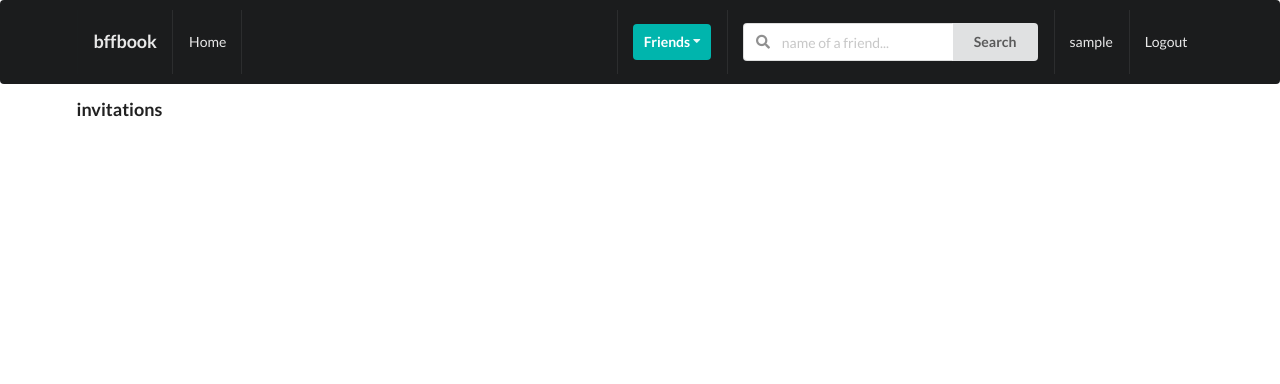
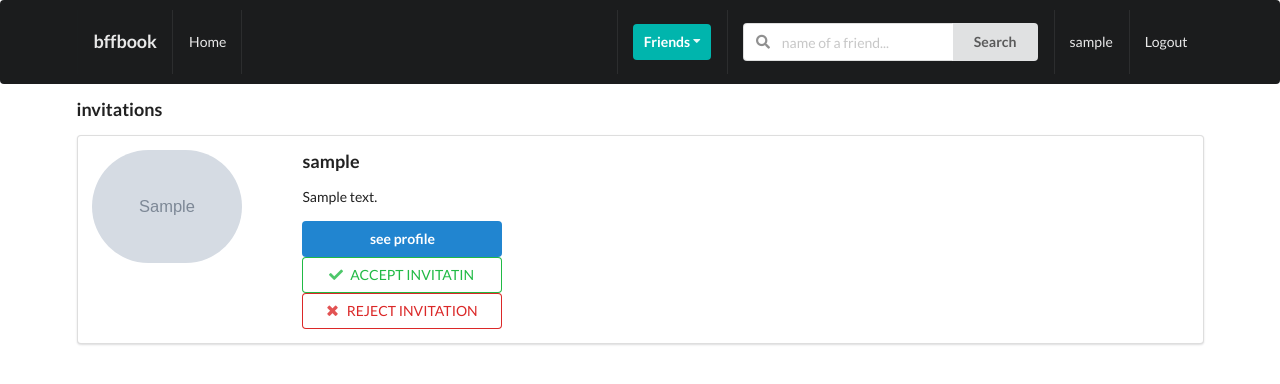
Before and after one commit to minahosam/social-network, a Django app: page /profile/invite/ in a window 1280 px wide. Shown: the top 384 px of the page. Run offline with Django 3.2, Linux system fonts and the light colour scheme; a user stored in the database is signed in; tables that the repository leaves empty hold one stand-in row (values such as "Sample post"); grey boxes marked "Sample" are stand-in pictures; some libraries are stand-ins or nearby versions.

Commit message:
add invitation

```diff
--- a/Profile/templates/profiles/invitations.html
+++ b/Profile/templates/profiles/invitations.html
@@ -10,11 +10,28 @@
         <h3>NO INVITATIONS YET.................</h3>
     {% endif %}
     {% for obj in invite %}
-
-      {% for pr in profile.objects.all %}
-        {{pr.obj.slug}}
-      {% endfor %}
-
+     <div class="ui segment">
+       <div class="ui grid">
+         <div class="three wide column">
+           <img class="ui small circular image" src="{{obj.user.image.url}}" alt="">
+         </div>
+         <div class="thirteen wide column">
+           <h3>{{obj.user}}</h3>
+           <p>{{obj.user.bio}}</p>
+           <a href="">
+             <button class="ui primary button w-big mb-5">see profile</button>
+           </a>
+           <form action="{% url 'profile:accept' %}" method="GET">
+             <input type="hidden" name="profile_no" value="{{obj.pk}}">
+             <button class="ui positive basic button w-big mb-5"><i class="check icon"></i>ACCEPT INVITATIN</button>
+           </form>
+           <form action="{% url 'profile:reject' %}" method="GET">
+             <input type="hidden" name="profile_no" value="{{obj.pk}}">
+             <button class="ui negative basic button w-big mb-5"><i class="close icon"></i>REJECT INVITATION</button>
+           </form>
+         </div>
+       </div>
+     </div>
     {% endfor %}
 
 {% endblock content %}
--- a/Profile/urls.py
+++ b/Profile/urls.py
@@ -1,5 +1,5 @@
 from django.urls import path
-from .views import send_invitation, show_my_profile,update_profile , invitations_receive,invitation_sent,all_aviable_profiles,aviable_invited_people,all_profiles,send_invitation,remove_user
+from .views import send_invitation, show_my_profile,update_profile , invitations_receive,invitation_sent,all_aviable_profiles,aviable_invited_people,all_profiles,send_invitation,remove_user,accept_invite,reject_invite
 app_name='profile'
 urlpatterns = [
     path('',show_my_profile,name='my_profile'),
@@ -11,4 +11,6 @@ urlpatterns = [
     path('all/',all_profiles.as_view(),name='all'),
     path('sent-invitation/',send_invitation,name='sent'),
     path('remove-user/',remove_user,name='remove'),
+    path('accept/',accept_invite,name='accept'),
+    path('reject/',reject_invite,name='reject'),
 ]
--- a/Profile/views.py
+++ b/Profile/views.py
@@ -35,9 +35,23 @@ def invitations_receive(request):
         is_empty=True
     return render(request,'profiles/invitations.html',{'invite':results , 'is_empty':is_empty,'profile':p})
 def accept_invite(request):
-    pass
+    pk=request.GET.get('profile_no')
+    profile_sender=profile.objects.get(pk=pk)
+    profile_receiver=profile.objects.get(user=request.user)
+    rel=relation.objects.get(sender=profile_sender.user,receiver=profile_receiver.user,status='sent')
+    if rel.status=='sent':
+        rel.status='accepted'
+        rel.save()
+    return redirect('profile:invite')
 def reject_invite(request):
-    pass
+    pk=request.GET.get('profile_no')
+    profile_sender=profile.objects.get(pk=pk)
+    profile_receiver=profile.objects.get(user=request.user)
+    rel=relation.objects.get(sender=profile_sender.user,receiver=profile_receiver.user,status='sent')
+    if rel.status=='sent':
+        rel.status='rejected'
+        rel.save()
+    return redirect('profile:invite')
 def invitation_sent(request):
     invite_sent=relation.objects.send_invitations(request.user)
     con={'sent':invite_sent}
--- a/static/css/style.css
+++ b/static/css/style.css
@@ -20,6 +20,9 @@ body {
 .mb-5{
     margin-bottom: 10px;
 }
+.w-big{
+    width: 200px;
+}
 .photo {
     height: 400px;
 }
```
Also changed, not shown: Profile/signals.py (+9 -0 lines).
